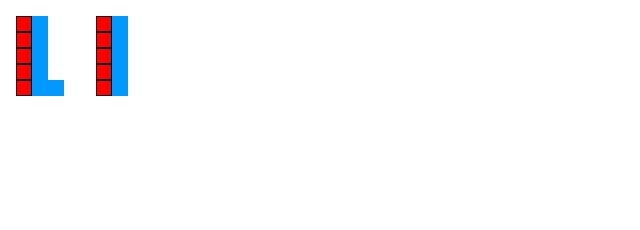
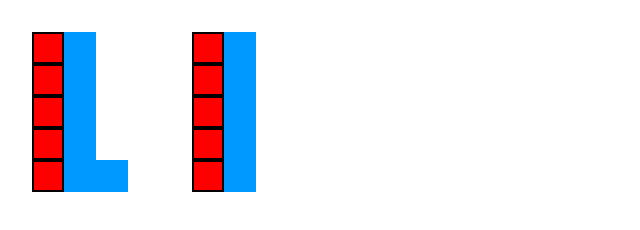
Before and after one commit to JAForbes/ld32, a website: page index.html in a window 1280 px wide. Shown: the whole page, without its empty margins (0-640 px from the left). Drawn offline with Linux system fonts and the light colour scheme.

Commit message:
Disabled pixel scaling

```diff
--- a/app.js
+++ b/app.js
@@ -6,7 +6,8 @@ var game = C({
 	Screen: {
 		canvas: canvas,
 		context: canvas.getContext('2d'),
-		ratio: 1
+		ratio: 1,
+		scale: 2
 	},
 	TileMaps: TileMaps
 })
--- a/index.html
+++ b/index.html
@@ -1,6 +1,14 @@
 <style>
 * { margin: 0; padding: 0; }
 #sprites { display: none; }
+canvas,
+img {
+    image-rendering: crisp-edges;
+    image-rendering: -moz-crisp-edges;
+    image-rendering: -webkit-optimize-contrast;
+    image-rendering: optimize-contrast;
+    -ms-interpolation-mode: nearest-neighbor;
+}
 </style>
 <body></body>
 <script src='lib/lodash.min.js'></script>
--- a/systems.js
+++ b/systems.js
@@ -3,6 +3,10 @@ systems = {
 		_.each(C('Screen'), function(screen, id){
 			screen.canvas.width = screen.ratio * window.innerWidth
 			screen.canvas.height = screen.ratio * window.innerHeight
+			screen.context.scale(screen.scale,screen.scale)
+			screen.context.mozImageSmoothingEnabled =
+			screen.context.msImageSmoothingEnabled =
+			screen.context.imageSmoothingEnabled = false;
 		})
 	},
 
```
